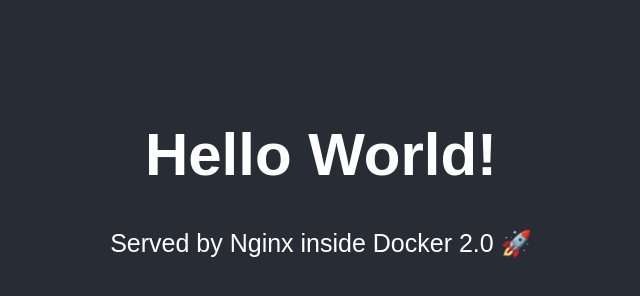
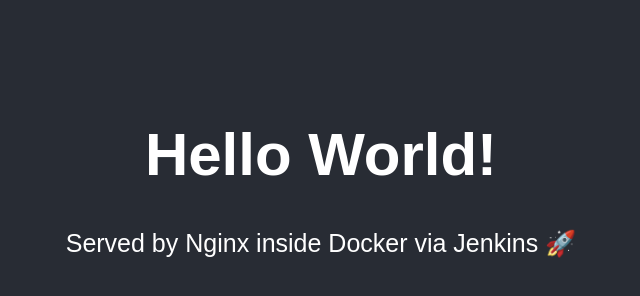
Before and after one commit to shaktimerry/k8s_project1, a plain HTML site: page index.html in a window 1280 px wide. Shown: the whole page, without its empty margins (319-959 px from the left). Drawn offline with Linux system fonts and the light colour scheme.

Commit message:
Update paragraph text to reflect Jenkins usage

```diff
--- a/index.html
+++ b/index.html
@@ -25,7 +25,7 @@
 
 <h1>Hello World!</h1>
 
-<p>Served by Nginx inside Docker 2.0 🚀</p>
+<p>Served by Nginx inside Docker via Jenkins 🚀</p>
 
 </body>
 </html>
```
